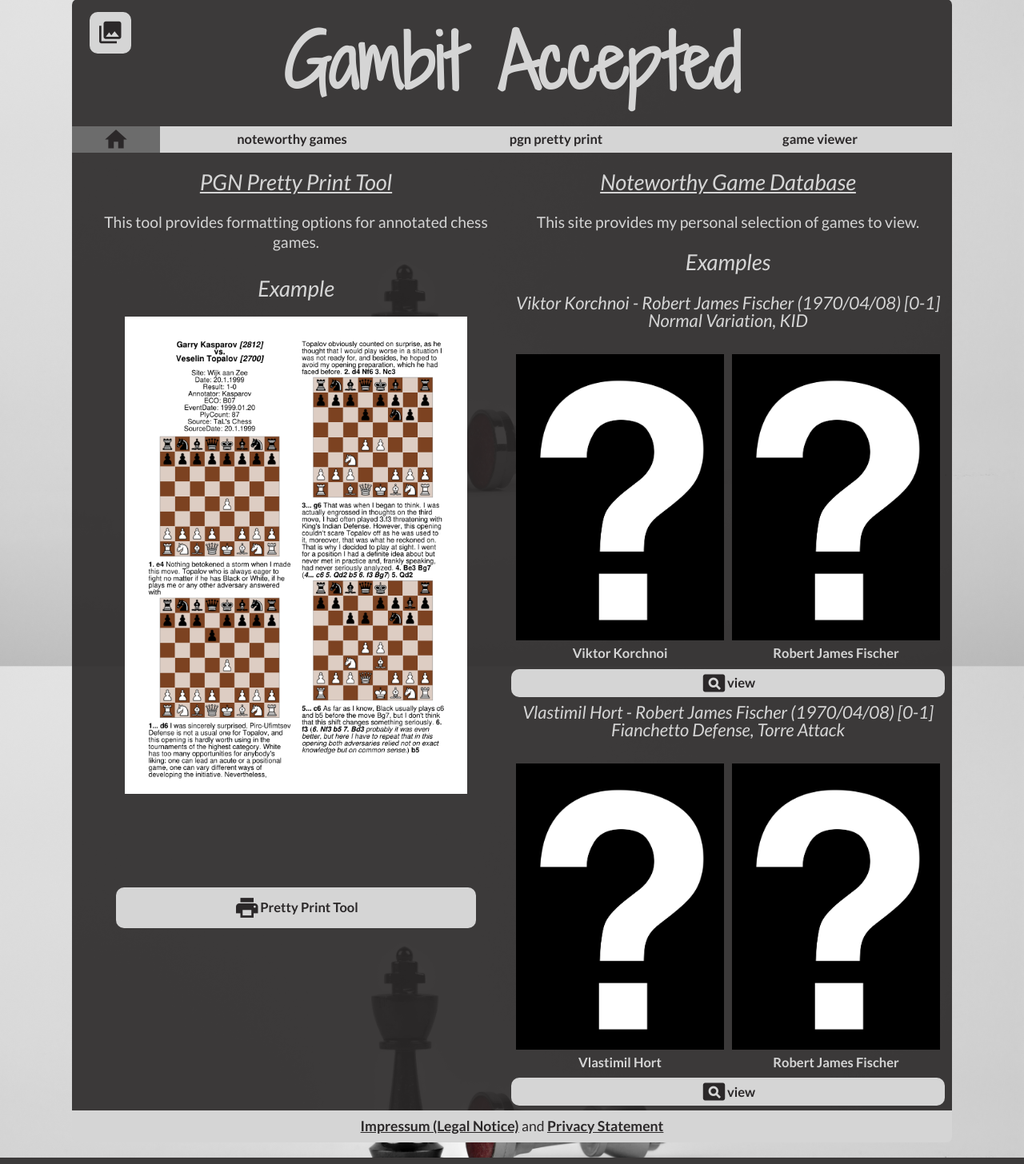
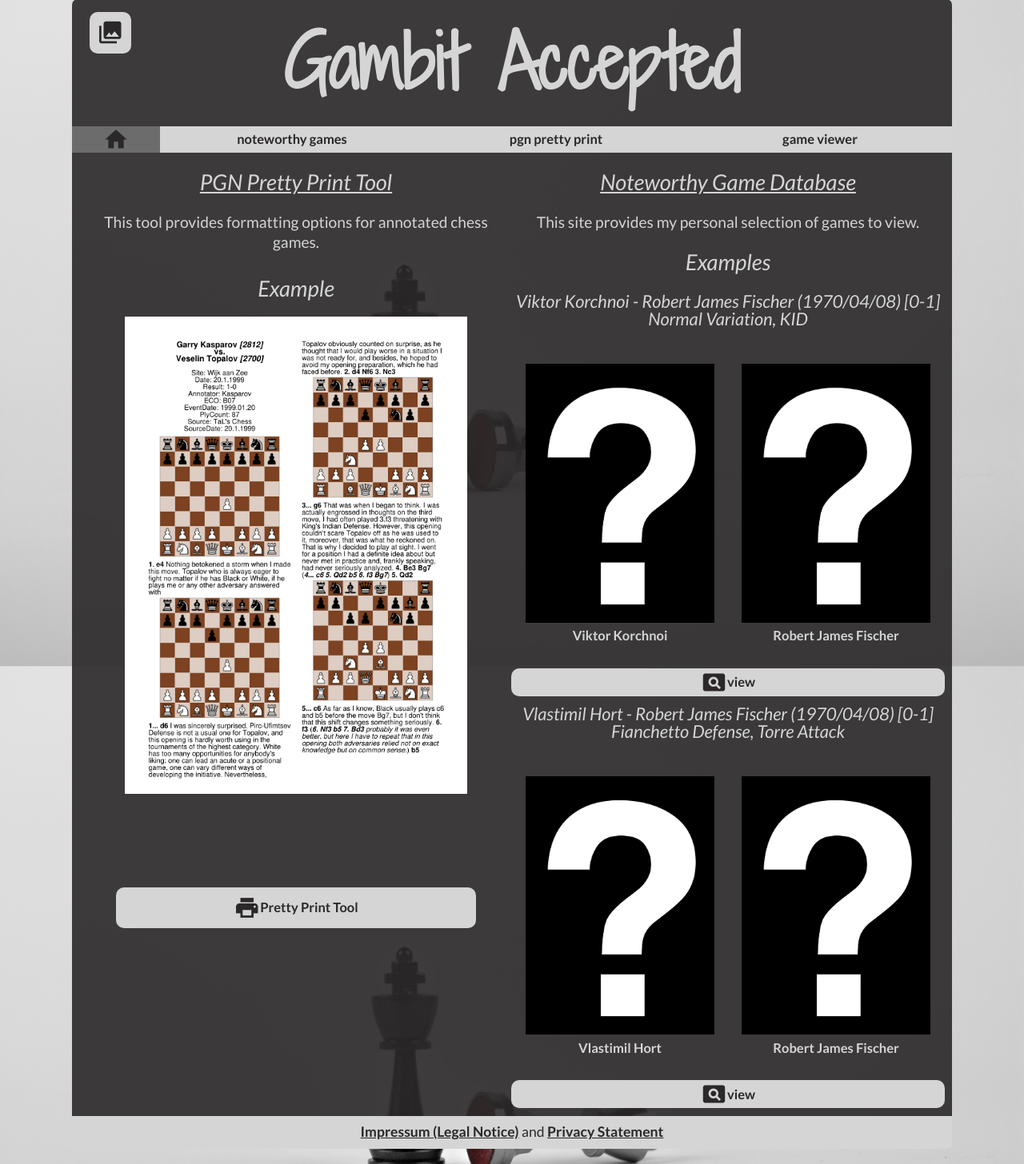
Before and after one commit to V-Mann-Nick/chess-website, a Flask app: page / in a window 1280 px wide. Shown: the part 20-1476 px from the top of the page at 80% size. Run offline with Flask 2, Linux system fonts and the light colour scheme; data comes from the database, SQL or seed files in the repository; data that the repository does not hold is empty.

Commit message:
index right side flex

```diff
--- a/app/static/css/5-specifics/index.css
+++ b/app/static/css/5-specifics/index.css
@@ -34,46 +34,32 @@ main {
 }
 
 #GamePreviews {
-    display: grid;
-    grid-template-rows: auto auto auto auto auto;
-    justify-items: center;
+    display: flex;
+    flex-direction: column;
+    align-items: center;
 }
 
-/* #GamePreviews h4 { */
-/*     text-align: center; */
-/* } */
+.gamePreview {
+    display: flex;
+    flex-direction: column;
+    align-items: center;
+}
 
-.gamePreview {
-    display: grid;
-    grid-template-rows: auto auto 5%;
-    grid-template-columns: 50% 50%;
-    grid-template-areas:
-            "heading heading"
-            "white black"
-            "button button";
-    align-items: center;
-    justify-items: center;
+.playerPictures {
+    display: flex;
 }
 
 .gamePreview h4 {
-    grid-area: heading;
     padding-bottom: 10px;
     text-align: center;
-}
-
-.PWhite {
-    grid-area: white;
-}
-
-.PBlack {
-    grid-area: black;
 }
 
 .PWhite, .PBlack {
     display: flex;
     flex-direction: column;
     align-items: center;
-    padding: 5px;
+    width: 50%;
+    justify-content: center;
 }
 
 .PWhite img, .PBlack img {
@@ -86,7 +72,6 @@ main {
 }
 
 .gamePreview .button {
-    grid-area: button;
     padding: 0;
     width: 100%;
 }
--- a/app/templates/index.html
+++ b/app/templates/index.html
@@ -49,6 +49,7 @@
                 ({{ game1['Date'] }}) [{{ game1['Result'] }}]<br>
                 {{ game1['Opening'] }}
             </h4>
+            <div class="playerPictures">
                 <figure class="PWhite">
                     <img src="{{ game1['WPic'] }}" alt="game 1 white player">
                     <figcaption>{{ game1['White'] }}</figcaption>
@@ -57,6 +58,7 @@
                     <img src="{{ game1['BPic'] }}" alt="game 1 black player">
                     <figcaption>{{ game1['Black'] }}</figcaption>
                 </figure>
+            </div>
             <a href="{{ url_for('game_viewer', id=game1['id']) }}" class="button">
                 <i class="material-icons">pageview</i>view
             </a>
@@ -66,6 +68,7 @@
                 ({{ game2['Date'] }}) [{{ game2['Result'] }}]<br>
                 {{ game2['Opening'] }}
             </h4>
+            <div class="playerPictures">
                 <figure class="PWhite">
                     <img src="{{ game2['WPic'] }}" alt="game 2 white player">
                     <figcaption>{{ game2['White'] }}</figcaption>
@@ -74,6 +77,7 @@
                     <img src="{{ game2['BPic'] }}" alt="game 2 black player">
                     <figcaption>{{ game2['Black'] }}</figcaption>
                 </figure>
+            </div>
             <a href="{{ url_for('game_viewer', id=game2['id']) }}" class="button">
                 <i class="material-icons">pageview</i>view
             </a>
```
Lines whose indentation alone changed are shown as unchanged.
